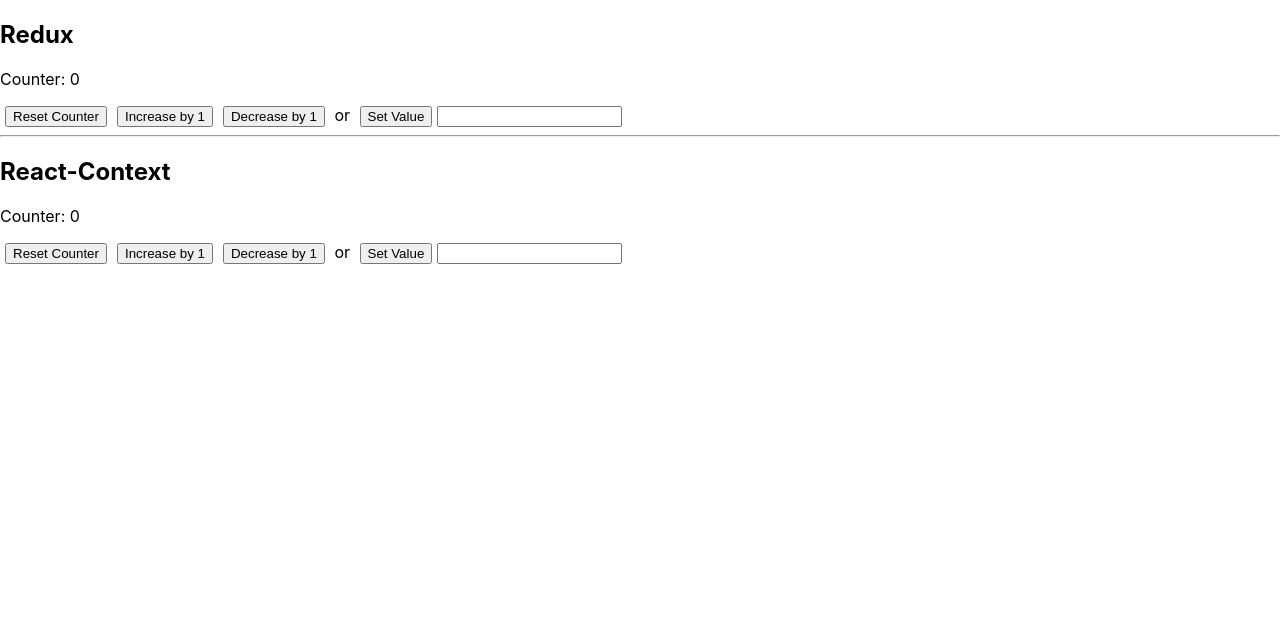
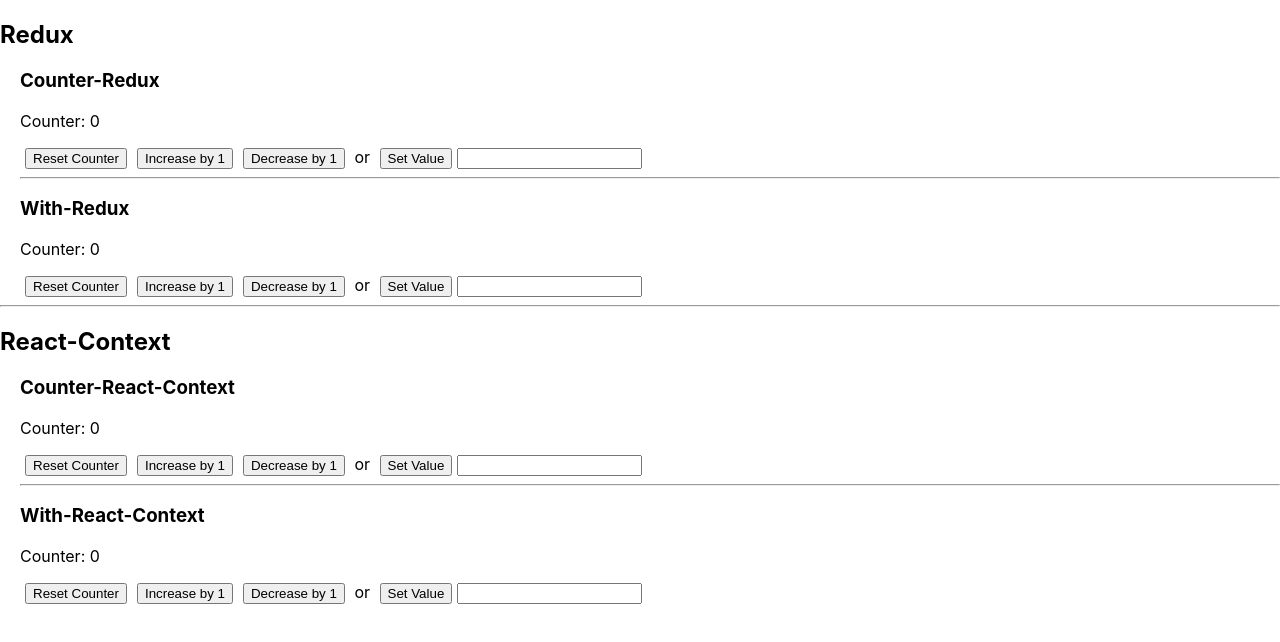
Before and after one commit to ppeou/final-form-2, a React (Create React App) app: page / in a window 1280 px wide. Shown: the top 642 px of the page. Built offline with nearby package versions, Linux system fonts and the light colour scheme.

Commit message:
initial code load

```diff
--- a/src/App.css
+++ b/src/App.css
@@ -1,38 +1,3 @@
-.App {
-  text-align: center;
+.sub-section {
+  padding-left: 20px;
 }
-
-.App-logo {
-  height: 40vmin;
-  pointer-events: none;
-}
-
-@media (prefers-reduced-motion: no-preference) {
-  .App-logo {
-    animation: App-logo-spin infinite 20s linear;
-  }
-}
-
-.App-header {
-  background-color: #282c34;
-  min-height: 100vh;
-  display: flex;
-  flex-direction: column;
-  align-items: center;
-  justify-content: center;
-  font-size: calc(10px + 2vmin);
-  color: white;
-}
-
-.App-link {
-  color: #61dafb;
-}
-
-@keyframes App-logo-spin {
-  from {
-    transform: rotate(0deg);
-  }
-  to {
-    transform: rotate(360deg);
-  }
-}
--- a/src/App.js
+++ b/src/App.js
@@ -3,18 +3,33 @@ import {Provider as ReduxProvider} from './provider/redux';
 import {Provider as ReactContextProvider} from './provider/react-context';
 import CounterWithRedux from './view/counter-with-redux';
 import CounterWithReactContext from './view/counter-with-react-context';
+import CounterComponent from './view/counter-component';
+import withRedux from './view/with-redux';
+import withReactContext from './view/with-react-contex';
+import './App.css';
+
+const CounterComponentWithRedux = withRedux(CounterComponent);
+const CounterComponentWithReactContext = withReactContext(CounterComponent);
 
 function App() {
   return (
     <section>
       <ReduxProvider>
         <h1>Redux</h1>
-        <CounterWithRedux/>
+        <div className="sub-section">
+          <CounterWithRedux/>
+          <hr/>
+          <CounterComponentWithRedux/>
+        </div>
       </ReduxProvider>
-      <hr />
+      <hr/>
       <ReactContextProvider>
         <h1>React-Context</h1>
-        <CounterWithReactContext />
+        <div className="sub-section">
+          <CounterWithReactContext/>
+          <hr/>
+          <CounterComponentWithReactContext/>
+        </div>
       </ReactContextProvider>
     </section>
   );
--- /dev/null
+++ b/src/view/counter-component.js
@@ -0,0 +1,26 @@
+import React, {useRef} from 'react';
+
+const CounterComponent = ({seed, action}) => {
+  const customValueRef = useRef(null);
+
+  const setValue = () => {
+    action.set(customValueRef.current.value || 0);
+  };
+
+  return (
+    <div>
+      <p>Counter: {seed}</p>
+      <div className="button-section">
+        <button onClick={() => action.reset()}>Reset Counter</button>
+        <button onClick={() => action.increase()}>Increase by 1</button>
+        <button onClick={() => action.decrease()}>Decrease by 1</button>
+        <span> or </span>
+        <button onClick={setValue}>Set Value</button>
+        <input type="number" ref={customValueRef}/>
+      </div>
+    </div>
+  );
+
+};
+
+export default CounterComponent;
--- a/src/view/counter-with-react-context.js
+++ b/src/view/counter-with-react-context.js
@@ -12,6 +12,7 @@ const CounterWithReactContext = () => {
 
   return (
     <div>
+      <h3>Counter-React-Context</h3>
       <p>Counter: {seed}</p>
       <div className="button-section">
         <button onClick={() => counterAction.reset()}>Reset Counter</button>
--- a/src/view/counter-with-redux.js
+++ b/src/view/counter-with-redux.js
@@ -13,6 +13,7 @@ const CounterWithRedux = () => {
 
   return (
     <div>
+      <h3>Counter-Redux</h3>
       <p>Counter: {seed}</p>
       <div className="button-section">
         <button onClick={() => counterAction.reset()}>Reset Counter</button>
--- /dev/null
+++ b/src/view/with-react-contex.js
@@ -0,0 +1,15 @@
+import React, {useContext} from 'react';
+import Context from '../provider/react-context';
+
+const withReactContext = (Component) => {
+  return () => {
+    const {state: seed, action: counterAction} = useContext(Context);
+    return (<>
+      <h3>With-React-Context</h3>
+      <Component seed={seed} action={counterAction}/>
+      </>
+    );
+  };
+};
+
+export default withReactContext;
--- /dev/null
+++ b/src/view/with-redux.js
@@ -0,0 +1,15 @@
+import React from 'react';
+import {useSelector} from 'react-redux';
+import counterAction from '../provider/redux';
+
+const withRedux = (Component) => {
+  return () => {
+    const seed = useSelector(state => state);
+    return (<>
+      <h3>With-Redux</h3>
+      <Component seed={seed} action={counterAction}/>
+    </>);
+  }
+};
+
+export default withRedux;
```
